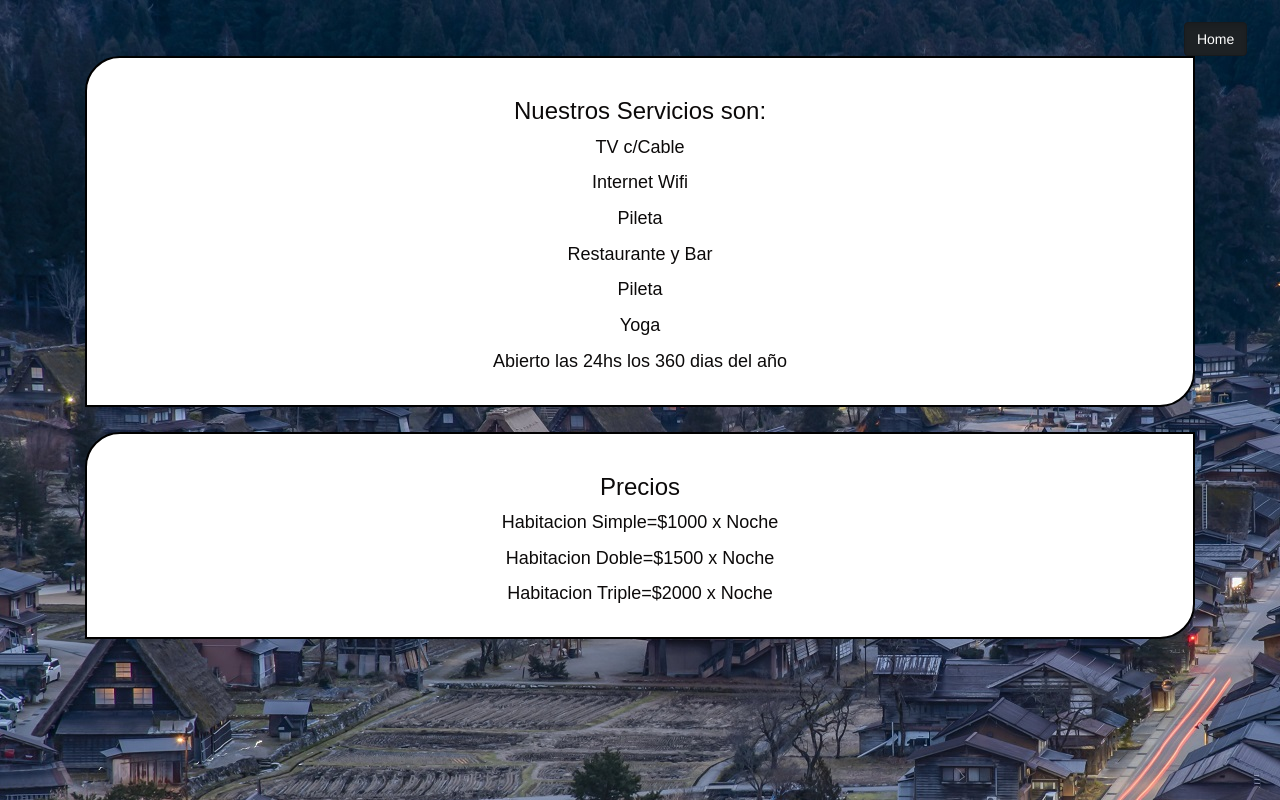
After one commit to ADAW2020/ADAW2020-Django, a Django app: page /info.html in a window 1280 px wide. The commit adds this page. Run offline with Django 3.2, Linux system fonts and the light colour scheme; some libraries are stand-ins or nearby versions.

Commit message:
agrego imagenes - info

```diff
--- a/hotel/urls.py
+++ b/hotel/urls.py
@@ -31,5 +31,7 @@
     path('confirmacion.html/',hotelApp1.views.confirmacion, name='confirmacion'),
     path('consultar.html', hotelApp1.views.consultar, name='consultar'),
     path('no_disponibilidad.html',hotelApp1.views.no_disponibilidad, name='no_disponibilidad'),
+    path('info.html', hotelApp1.views.info, name='info'),
+    path('imagenes.html', hotelApp1.views.imagenes, name='imagenes'),
 ] + static(settings.MEDIA_URL, document_root=settings.MEDIA_ROOT)
 urlpatterns += staticfiles_urlpatterns()
--- a/hotelApp1/templates/hotelApp1/home.html
+++ b/hotelApp1/templates/hotelApp1/home.html
@@ -59,7 +59,7 @@
         </nav>
         <nav class="botonesizquierdos"  >
 
-            <a href="Imagenes.html" class="btn btn-dark imagenes" role="button" aria-pressed="true">Ver imagenes</a>
+            <a href="imagenes.html" class="btn btn-dark imagenes" role="button" aria-pressed="true">Ver imagenes</a>
             <a href="info.html" class="btn btn-dark info" role="button" aria-pressed="true">+ Info</a>
         <div class="top">
             <img src="/static/dbs.png" class="dbsuper">
--- /dev/null
+++ b/hotelApp1/templates/hotelApp1/info.html
@@ -0,0 +1,60 @@
+{%load static%}
+
+<script src="https://code.jquery.com/jquery-2.2.4.js" integrity="sha256-iT6Q9iMJYuQiMWNd9lDyBUStIq/8PuOW33aOqmvFpqI="
+    crossorigin="anonymous"></script>
+
+<script src="https://code.jquery.com/ui/1.12.1/jquery-ui.js"
+    integrity="sha256-T0Vest3yCU7pafRw9r+settMBX6JkKN06dqBnpQ8d30=" crossorigin="anonymous"></script>
+
+<link rel="stylesheet" href="https://stackpath.bootstrapcdn.com/bootstrap/4.5.2/css/bootstrap.min.css"
+    integrity="sha384-JcKb8q3iqJ61gNV9KGb8thSsNjpSL0n8PARn9HuZOnIxN0hoP+VmmDGMN5t9UJ0Z" crossorigin="anonymous">
+<script src="https://stackpath.bootstrapcdn.com/bootstrap/4.5.2/js/bootstrap.min.js"
+    integrity="sha384-B4gt1jrGC7Jh4AgTPSdUtOBvfO8shuf57BaghqFfPlYxofvL8/KUEfYiJOMMV+rV" crossorigin="anonymous">
+</script>
+
+<link rel="stylesheet" href="https://maxcdn.bootstrapcdn.com/bootstrap/3.3.5/css/bootstrap.min.css">
+<link rel="stylesheet" href="https://maxcdn.bootstrapcdn.com/font-awesome/4.5.0/css/font-awesome.min.css">
+<link rel="stylesheet" href="https://stackpath.bootstrapcdn.com/font-awesome/4.7.0/css/font-awesome.min.css"
+    integrity="sha384-wvfXpqpZZVQGK6TAh5PVlGOfQNHSoD2xbE+QkPxCAFlNEevoEH3Sl0sibVcOQVnN" crossorigin="anonymous">
+
+<link rel="stylesheet" type="text/css" href="/static/info.css" />
+<!------ Include the above in your HEAD tag ---------->
+
+
+<form method="POST" action="registrar.py">
+
+<div class="container register-form">
+            <div class="form">
+                <div class="home">
+                    <a href="{% url 'home' %}" class="btn btn-dark active" role="button" aria-pressed="true">Home</a>
+
+                </div>
+
+
+
+    </div>
+    <div class="caja" style="position: unset;">
+        <h3>Nuestros Servicios son:</h3>
+
+            <p>TV c/Cable</p>
+            <p>Internet Wifi</p>
+            <p>Pileta</p>
+            <p>Restaurante y Bar</p>
+            <p>Pileta</p>
+            <p>Yoga</p>
+            <p>Abierto las 24hs los 360 dias del año </p>
+        </div>
+        <div class="caja" style="position: unset;">
+            <h3>Precios</h3>
+
+               <p>Habitacion Simple=$1000 x Noche</p>
+                <p>Habitacion Doble=$1500 x Noche</p>
+                <p>Habitacion Triple=$2000 x Noche</p>
+
+
+            </div>
+
+
+
+            </div>
+        </div></form>
--- a/hotelApp1/views.py
+++ b/hotelApp1/views.py
@@ -56,6 +56,22 @@
 def consultar(request):
 
     return render(request, 'hotelApp1/consultar.html')
+
+
+
+# --------------------------------------------------------------------
+
+def info(request):
+
+    return render(request, 'hotelApp1/info.html')
+
+
+
+# --------------------------------------------------------------------
+
+def imagenes(request):
+
+    return render(request, 'hotelApp1/imagenes.html')
 
 
 
```
Also changed, not shown: hotelApp1/templates/hotelApp1/imagenes.html (added, +29 -0 lines), hotelApp1/static/Sauna.jpg (added), hotelApp1/static/Sauna2.jpeg (added), hotelApp1/static/Templo.jpeg (added), hotelApp1/static/WhatsApp Image 2020-10-12 at 16.26.41.jpeg (added), static/Sauna.jpg (added), static/Sauna2.jpeg (added), static/Templo.jpeg (added), static/WhatsApp Image 2020-10-12 at 16.26.41.jpeg (added).
